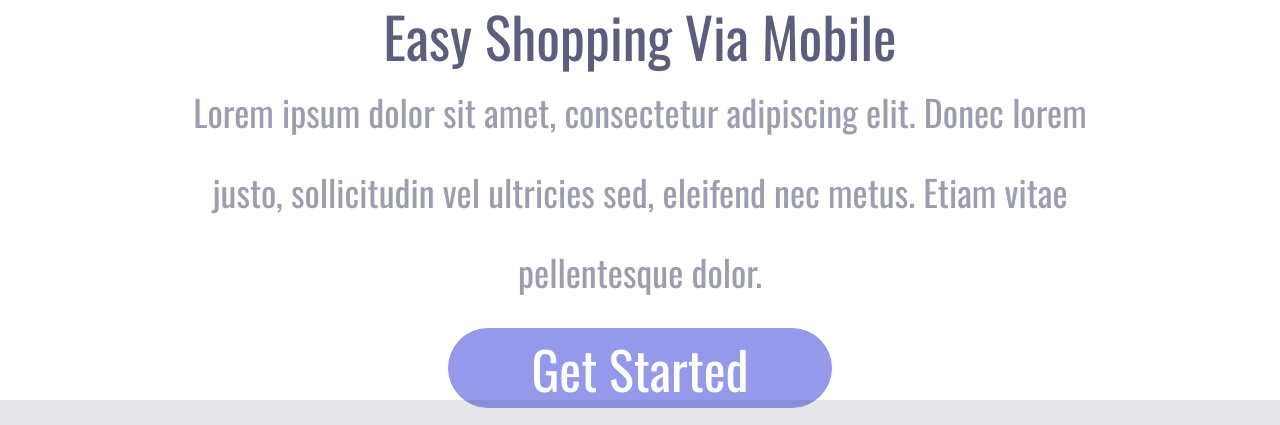
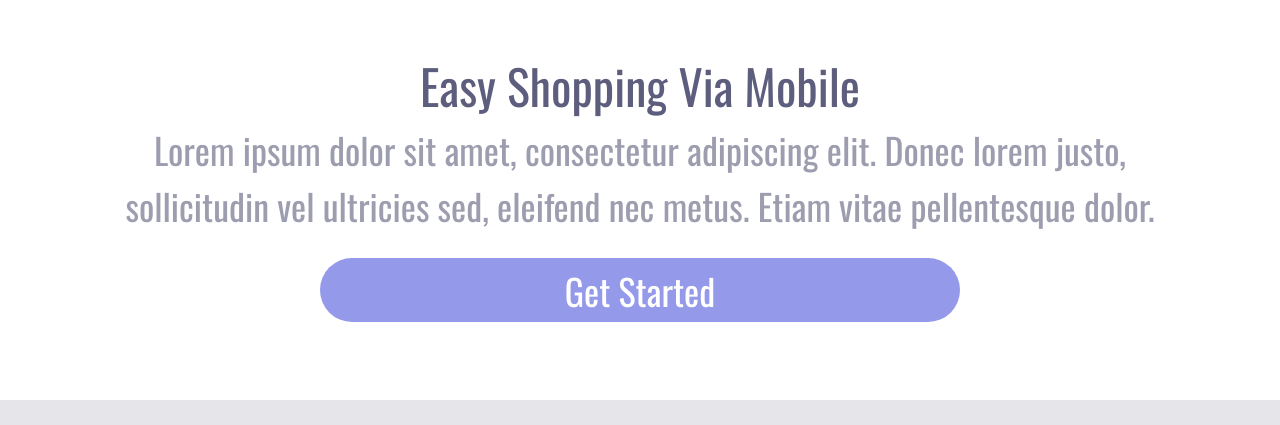
Before and after one commit to jvribeirodev/landingpage-store, a plain HTML site: page index.html in a window 1280 px wide. Shown: the top 425 px of the page. Drawn offline with nearby package versions, Linux system fonts and the light colour scheme.

Commit message:
Finalização do media query cellphone e tablet

```diff
--- a/styles.css
+++ b/styles.css
@@ -1,3 +1,5 @@
+/* General Settings */
+
 @import url('https://fonts.googleapis.com/css2?family=Oswald&display=swap');
 
 * {
@@ -10,31 +12,6 @@
 html {
     width: 100%;
     height: 100%;
-}
-
-
-h1 {
-    font-weight: 400;
-    font-size: 9vw;
-    line-height: 52px;
-    text-align: center;
-    color: #5D5D7D;
-    margin: 7.5vh auto 5vh;
-}
-
-h1,button,a{
-    text-transform: capitalize;
-}
-
-p {
-    font-weight: 400;
-    font-size: 5vw;
-    line-height: 6vw;
-    text-align: center;
-    color: #5D5D7D;
-    mix-blend-mode: normal;
-    opacity: 0.6;
-    margin: 10vw 5.5vw;
 }
 
 #sct-upleft{
@@ -52,12 +29,40 @@ p {
     width: 100%;
 }
 
+
+
+h1,button,a{
+    text-transform: capitalize;
+}
+
+/* cellphone portrait */
+
 header {
     display: none;
 }
 
+h1 {
+    font-weight: 400;
+    font-size: 9vw;
+    line-height: 52px;
+    text-align: center;
+    color: #5D5D7D;
+    margin: 7.5vh auto 5vh;
+}
+
+p {
+    font-weight: 400;
+    font-size: 5vw;
+    line-height: 6vw;
+    text-align: center;
+    color: #5D5D7D;
+    mix-blend-mode: normal;
+    opacity: 0.6;
+    margin: 10vw 5.5vw;
+}
+
 button {
-    font-size:3.5vh;
+    font-size:5.5vw;
     height: 7vh;
     width: 80vw;
     text-align: center;
@@ -106,10 +111,84 @@ img {
     }
 }
 
+/* tablet portrait */
+
+@media screen and (min-width:500px) and (orientation:portrait){
+
+    p{
+        margin: 0 10vw 3.5vh;
+    }
+
+    img{
+        top: 3.5vh;
+        width: 35vh;
+        left: 25vw;
+    }
+}
+
 /* tablet landscape */
 
-@media screen and (orientation:landscape){
+@media screen and (min-width:500px) and (orientation:landscape){
 
+    h1{
+        font-size: 6vh;
+        margin: 2.5vw auto 2.5vh;
+        line-height: 32px;
+    }
+
+    p{
+        font-size: 4.5vh;
+        line-height: 9vh;
+        margin: 0 8vw 3vh;
+    }
+
+    button{
+        font-size: 4.5vh;
+        height: 8vh;
+        width: 50vw;
+    }
+}
+
+@media screen and (min-width:700px) and (orientation:portrait){
+
+    h1{
+        font-size: 6vh;
+        margin: 10vw auto 2.5vh;
+        line-height: 32px;
+    }
+
+    p{
+        font-size: 3.5vh;
+        line-height: 5vh;
+        margin: 3vh 8vw 3vh;
+    }
+
+    button{
+        font-size: 4.5vh;
+        height: 8vh;
+        width: 50vw;
+    }
+}
+
+@media screen and (min-width:700px) and (orientation:landscape){
+
+    h1{
+        font-size: 6vh;
+        margin: 5.5vw auto 2.5vh;
+        line-height: 32px;
+    }
+
+    p{
+        font-size: 4.5vh;
+        line-height: 7vh;
+        margin: 0 8vw 3vh;
+    }
+
+    button{
+        font-size: 4.5vh;
+        height: 8vh;
+        width: 50vw;
+    }
 }
 
 /* desktop */
```
